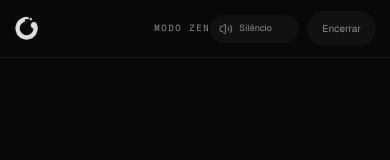
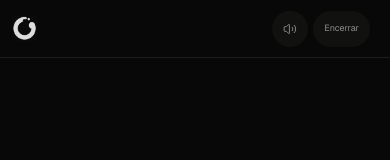
Before and after one commit to AlanRMA/zen-space, a Next.js app: page / in a window 390 px wide. Both pictures are taken after a click on the button "Iniciar prática". Shown: the top 160 px of the page. Built offline with nearby package versions, Linux system fonts and the light colour scheme.

Commit message:
Improve mobile responsiveness

```diff
--- a/app/globals.css
+++ b/app/globals.css
@@ -29,8 +29,8 @@
 }
 
 * { box-sizing: border-box; }
-html { background: var(--bg); }
-body { margin: 0; background: var(--bg); color: var(--ink); font-family: var(--font-geist-sans), sans-serif; transition: background .35s ease, color .35s ease; }
+html { background: var(--bg); overflow-x: clip; }
+body { margin: 0; min-width: 280px; overflow-x: clip; background: var(--bg); color: var(--ink); font-family: var(--font-geist-sans), sans-serif; transition: background .35s ease, color .35s ease; }
 button, input { font: inherit; }
 button { color: inherit; -webkit-tap-highlight-color: transparent; }
 button:focus-visible, input:focus-visible { outline: 2px solid var(--ink); outline-offset: 3px; }
@@ -198,7 +198,7 @@ button:focus-visible, input:focus-visible { outline: 2px solid var(--ink); outli
 }
 
 @media (max-width: 640px) {
-  .site-header { height: 58px; grid-template-columns: 1fr auto auto; padding: 0 max(14px, env(safe-area-inset-left)); gap: 14px; }
+  .site-header { height: calc(58px + env(safe-area-inset-top)); grid-template-columns: 1fr auto auto; padding: env(safe-area-inset-top) max(14px, env(safe-area-inset-right)) 0 max(14px, env(safe-area-inset-left)); gap: 14px; }
   .brand > span:last-child { display: none; }
   .brand-logo-wrap { width: 25px; height: 25px; flex-basis: 25px; }
   .brand-logo { width: 25px !important; height: 25px !important; max-width: 25px; }
@@ -227,7 +227,7 @@ button:focus-visible, input:focus-visible { outline: 2px solid var(--ink); outli
   .breath-inputs input { font-size: 23px; }
   .breath-inputs small, .breath-inputs em { display: none; }
   .number-control { grid-template-columns: minmax(20px, 1fr) auto; gap: 0; }
-  .number-steppers button { width: 17px; height: 16px; }
+  .number-steppers button { width: 22px; height: 21px; }
   .preset-tools { margin: 10px 0 14px; }
   .preset-list { gap: 5px; }
   .preset-load { padding-block: 7px; }
@@ -239,27 +239,56 @@ button:focus-visible, input:focus-visible { outline: 2px solid var(--ink); outli
   .sound-options small { display: none; }
   .sound-options strong { font-size: 8px; }
   .start-button { min-height: 52px; padding: 15px 20px; }
-  .data-heading { align-items: start; flex-direction: column; }
+  .data-heading { width: 100%; align-items: start; flex-direction: column; gap: 18px; margin-bottom: 28px; }
+  .period-filter { width: 100%; }
+  .period-filter button { flex: 1; min-height: 38px; }
   .metric-grid { grid-template-columns: 1fr; }
   .metric-grid article { min-height: 128px; }
-  .session-row { grid-template-columns: 50px 1fr 1fr; gap: 14px; padding: 17px 18px; }
+  .history-title { padding: 20px 16px; }
+  .session-row { grid-template-columns: 50px 1fr 1fr; gap: 14px; margin-inline: 6px; padding: 17px 18px; }
   .session-kind { grid-column: 2 / -1; }
   .session-cell { padding-top: 10px; border-top: 1px solid var(--line-soft); }
   .session-cell:nth-last-child(1) { grid-column: auto; }
-  .practice-topbar { height: 58px; padding: 0 max(14px, env(safe-area-inset-left)); }
-  .practice-sound { padding: 7px 9px; }
-  .practice-sound select { max-width: 68px; }
-  .practice-center { justify-content: center; padding: 12px 20px; }
+  .practice-shell { min-height: 100dvh; }
+  .practice-topbar { height: calc(58px + env(safe-area-inset-top)); grid-template-columns: auto 1fr auto; gap: 8px; padding: env(safe-area-inset-top) max(12px, env(safe-area-inset-right)) 0 max(12px, env(safe-area-inset-left)); }
+  .practice-mode { display: none; }
+  .practice-actions { min-width: 0; gap: 5px; }
+  .practice-sound { position: relative; width: 36px; height: 36px; flex: 0 0 36px; justify-content: center; padding: 0; }
+  .practice-sound select { position: absolute; inset: 0; width: 100%; max-width: none; opacity: 0; cursor: pointer; }
+  .quiet-button { min-height: 36px; padding: 8px 11px; font-size: 9px; }
+  .practice-center { justify-content: center; min-width: 0; overflow: hidden; padding: 12px max(12px, env(safe-area-inset-right)) 12px max(12px, env(safe-area-inset-left)); }
   .breath-stage { width: min(68vw, 300px); }
+  .practice-shell.mode-smart .breath-stage { width: min(50vw, 220px); }
   .practice-timer { font-size: 38px; }
   .practice-time-area { margin-top: 5px; }
   .practice-time-area.is-visible { min-height: 78px; }
-  .checkpoint-panel { padding: 15px 14px 18px; gap: 12px; }
+  .practice-shell.mode-smart .practice-time-area.is-visible { min-height: 70px; }
+  .checkpoint-panel { padding: 15px max(14px, env(safe-area-inset-right)) max(18px, env(safe-area-inset-bottom)) max(14px, env(safe-area-inset-left)); gap: 12px; }
   .checkpoint-buttons { gap: 5px; }
   .checkpoint-buttons button { height: 58px; justify-content: center; flex-direction: column; gap: 4px; padding: 5px; }
   .checkpoint-buttons kbd { width: 19px; height: 19px; }
   .checkpoint-copy strong { font-size: 15px; }
   .live-presence span { display: none; }
+}
+
+@media (max-width: 360px) {
+  .site-header { gap: 10px; }
+  .nav-tabs { gap: 14px; }
+  .dashboard-layout, .data-view { width: calc(100% - 14px); }
+  .setup-card { padding-inline: 12px; }
+  .hero-panel h1 { font-size: 34px; }
+  .data-heading h1 { font-size: 36px; }
+  .breath-inputs label { padding-inline: 5px; }
+  .breath-inputs label > span { font-size: 7px; }
+  .session-row { grid-template-columns: 42px 1fr 1fr; gap: 10px; padding: 14px 12px; }
+}
+
+@media (max-width: 900px) and (max-height: 500px) {
+  .practice-shell { overflow-y: auto; }
+  .practice-topbar { height: calc(48px + env(safe-area-inset-top)); }
+  .practice-center { padding-block: 6px; }
+  .breath-stage, .practice-shell.mode-smart .breath-stage { width: 180px; }
+  .practice-time-area { margin-top: 0; }
 }
 
 @media (max-width: 640px) and (max-height: 700px) {
--- a/app/layout.tsx
+++ b/app/layout.tsx
@@ -1,10 +1,20 @@
-import type { Metadata } from "next";
+import type { Metadata, Viewport } from "next";
 import { Geist, Geist_Mono } from "next/font/google";
 import { headers } from "next/headers";
 import "./globals.css";
 
 const geistSans = Geist({ variable: "--font-geist-sans", subsets: ["latin"] });
 const geistMono = Geist_Mono({ variable: "--font-geist-mono", subsets: ["latin"] });
+
+export const viewport: Viewport = {
+  width: "device-width",
+  initialScale: 1,
+  viewportFit: "cover",
+  themeColor: [
+    { media: "(prefers-color-scheme: dark)", color: "#080808" },
+    { media: "(prefers-color-scheme: light)", color: "#f1f0eb" },
+  ],
+};
 
 export async function generateMetadata(): Promise<Metadata> {
   const incomingHeaders = await headers();
--- a/app/page.tsx
+++ b/app/page.tsx
@@ -301,7 +301,7 @@ export default function Home() {
 
   if (practiceActive) {
     return (
-      <main className="practice-shell">
+      <main className={`practice-shell mode-${mode}`}>
         <div className="practice-topbar">
           <span className="brand-logo-wrap">
             {/* eslint-disable-next-line @next/next/no-img-element */}
```
